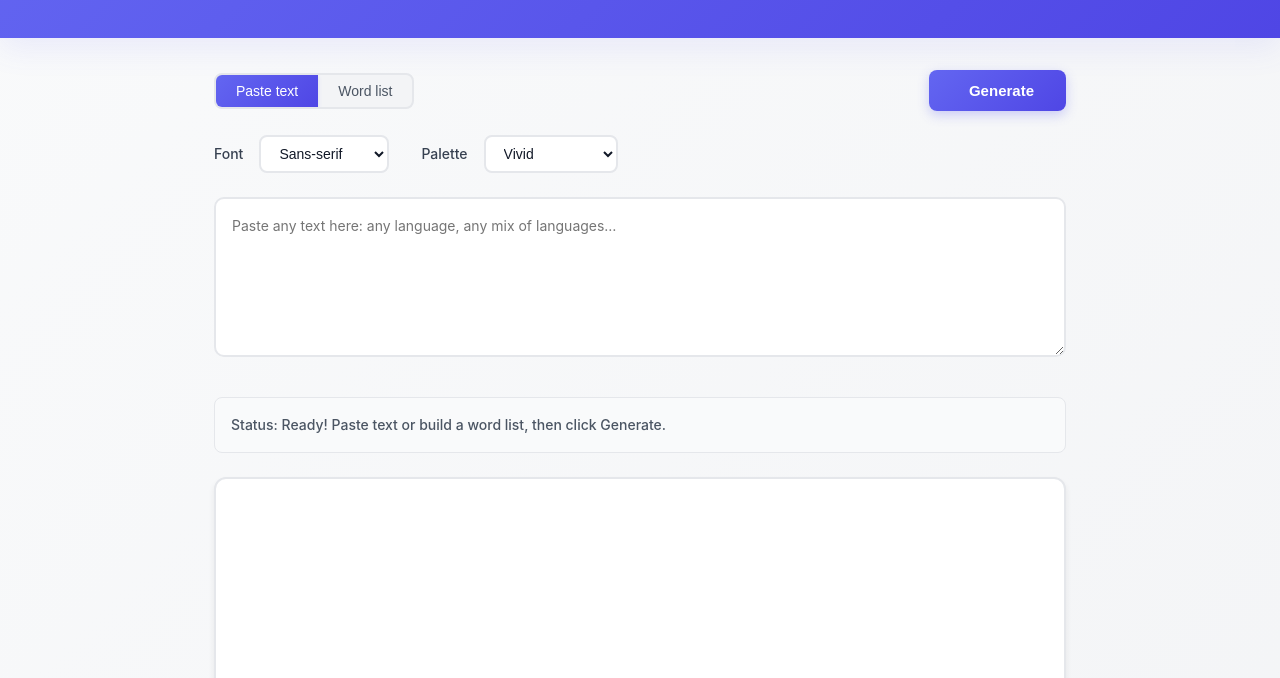
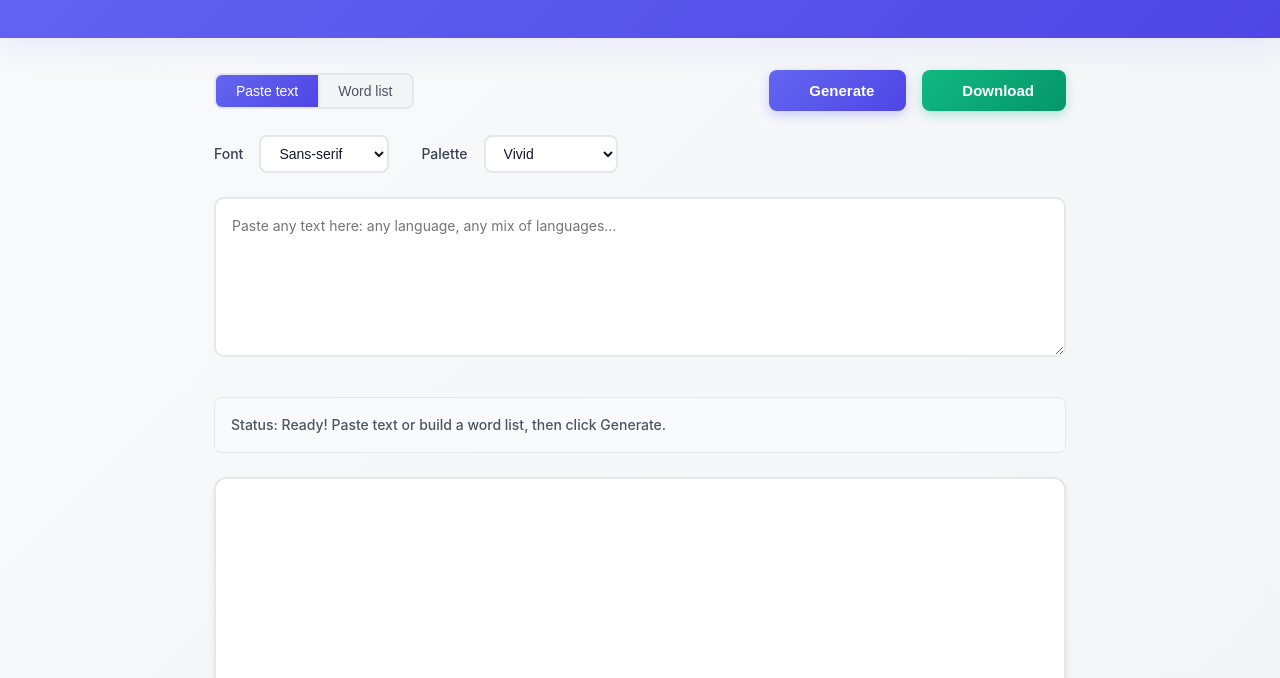
Before and after one commit to z-a-p-0/spiral-word-cloud-generator, a plain HTML site: page index.html in a window 1280 px wide. Shown: the part 122-800 px from the top of the page. Drawn offline with Linux system fonts and the light colour scheme.

Commit message:
Added download button to index.html

```diff
--- a/index.html
+++ b/index.html
@@ -328,6 +328,7 @@ canvas{
       </div>
       <div class="spacer"></div>
       <button class="gen-btn" onclick="generate()"><i class="ti ti-wand" aria-hidden="true"></i> Generate</button>
+      <button class="gen-btn" id="dlBtn" onclick="download()" style="background:linear-gradient(135deg,#10b981,#059669);box-shadow:0 4px 12px rgba(16,185,129,0.3)" title="Download as PNG"><i class="ti ti-download" aria-hidden="true"></i> Download</button>
     </div>
 
     <div class="ctrl-row">
@@ -548,4 +549,12 @@ function generate(){
     setStatus(`Status: Placed ${drawn} of ${total} words. ${total-drawn} didn't fit.`,'ok');
   }
 }
+
+function download(){
+  const canvas=document.getElementById('wc');
+  const link=document.createElement('a');
+  link.href=canvas.toDataURL('image/png');
+  link.download='word-cloud.png';
+  link.click();
+}
 </script>
```
